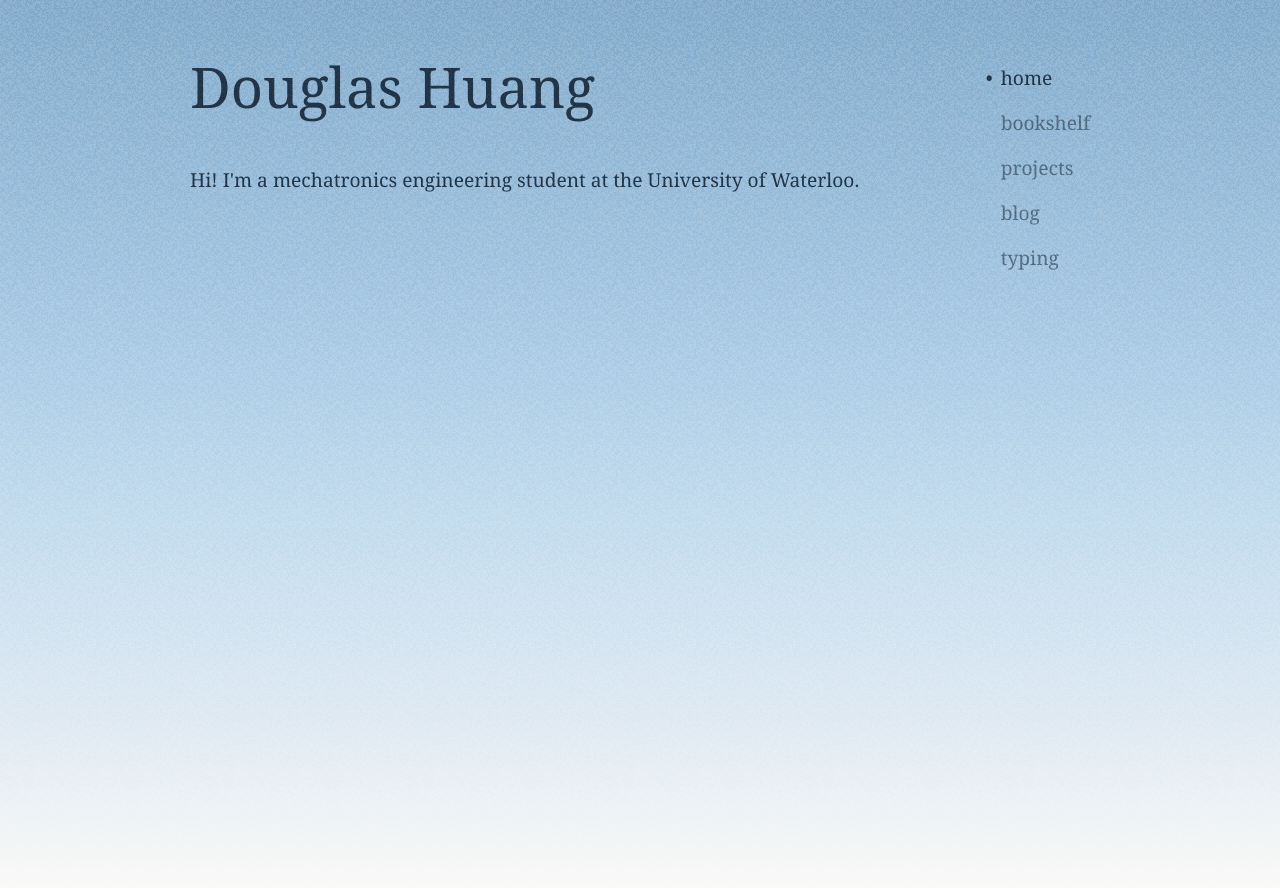
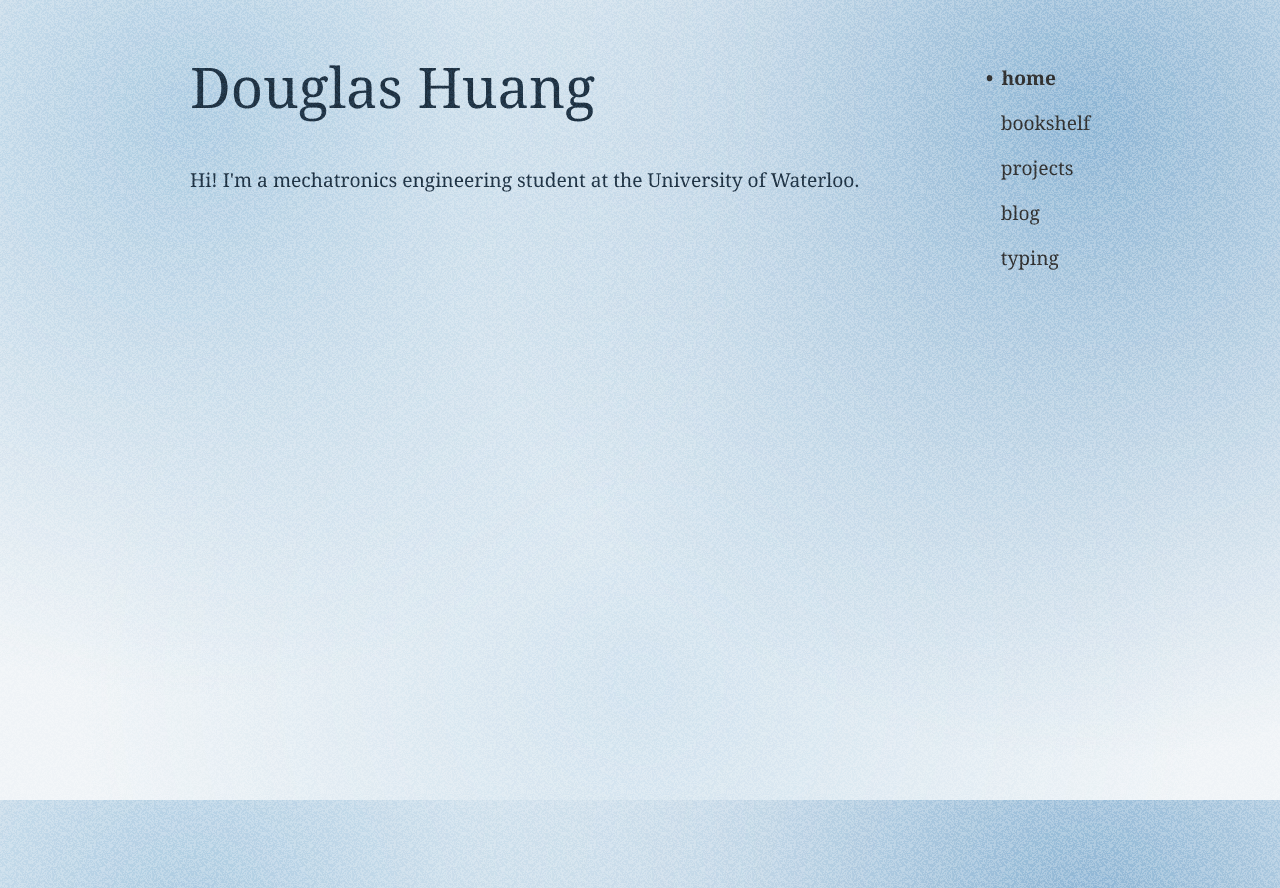
Before and after one commit to douglashuangg/personal_website2.0, a React (Vite) app: page / in a window 1280 px wide. Built offline with nearby package versions, Linux system fonts and the light colour scheme.

Commit message:
update background, update nav bar ui

```diff
--- a/src/components/Navigation.jsx
+++ b/src/components/Navigation.jsx
@@ -5,10 +5,11 @@
   const location = useLocation();
 
   const getStyle = (path) => ({
-    color: 'inherit',
+    color: '#333333', /* Slightly lighter dark ink color */
     textDecoration: 'none',
-    transition: 'opacity 0.2s',
-    opacity: location.pathname === path ? 1 : 0.6,
+    transition: 'font-weight 0.2s, opacity 0.2s',
+    opacity: 1, /* Full opacity for all links */
+    fontWeight: location.pathname === path ? 'bold' : 'normal',
     display: 'flex',
     alignItems: 'center',
     gap: '0.5rem'
--- a/src/index.css
+++ b/src/index.css
@@ -45,8 +45,13 @@
   -ms-overflow-style: none;  /* IE and Edge */
   scrollbar-width: none;  /* Firefox */
 
-  /* Steel Blue gradient - lightened at the top as requested */
-  background: linear-gradient(to bottom, #87aecd 0%, #a8c9e4 35%, #c6deef 60%, #e1ebf3 82%, #fafaf8 100%);
+  /* "Aura Blob" background - organic shapes using radial gradients (Balanced version) */
+  background:
+    radial-gradient(circle at 15% 15%, #b5d1e5 0%, transparent 45%),
+    radial-gradient(circle at 85% 15%, #99bdd9 0%, transparent 50%),
+    radial-gradient(circle at 50% 85%, #d5e5f0 0%, transparent 60%),
+    #f1f5f8;
+  background-attachment: fixed; /* Keep shapes static while content scrolls over them */
 }
 
 /* Hide scrollbar for Chrome, Safari and Opera */
@@ -67,7 +72,7 @@
 
   /* Blend it with the gradient */
   mix-blend-mode: overlay;
-  opacity: 0.08; /* Very subtle grain */
+  opacity: 0.14; /* Slightly reduced for a more balanced grain */
 
   /* Max exposure and contrast with light blur */
   filter: brightness(1.8) contrast(2.5) blur(0.5px);
```
